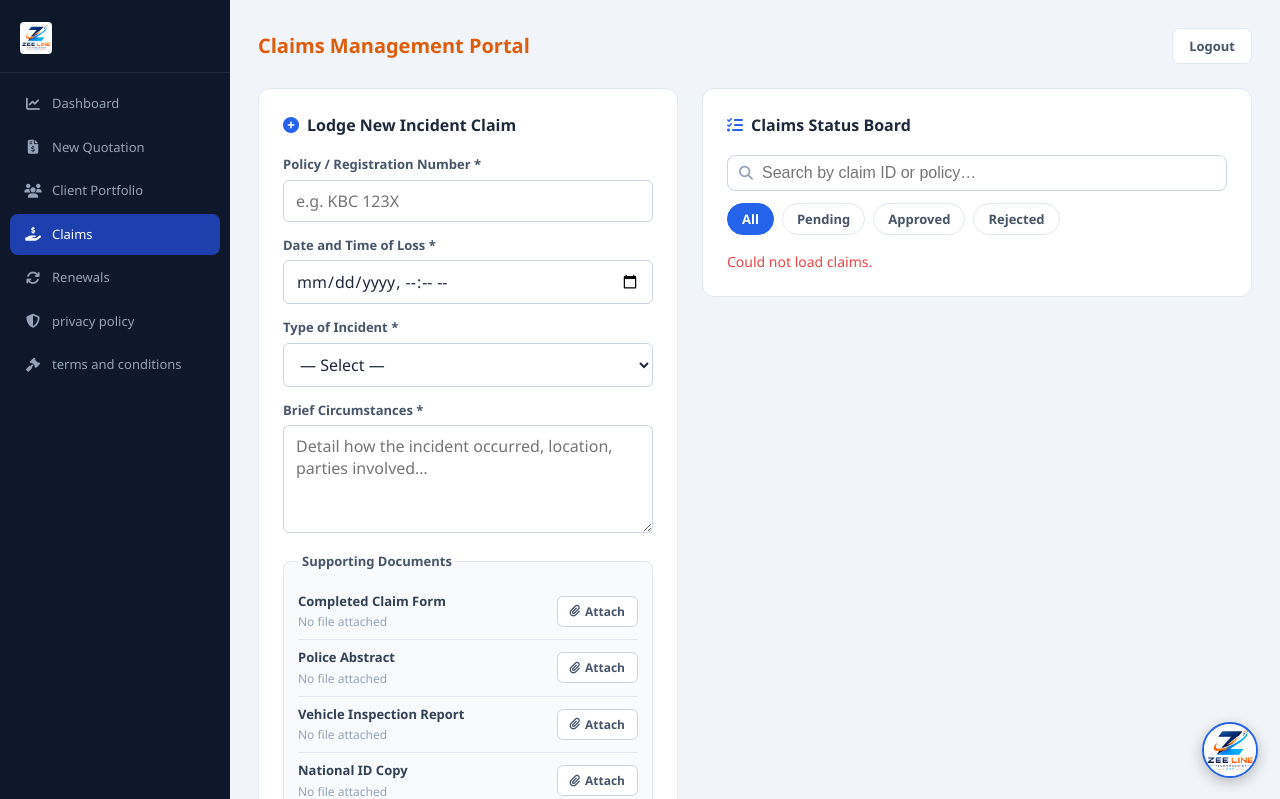
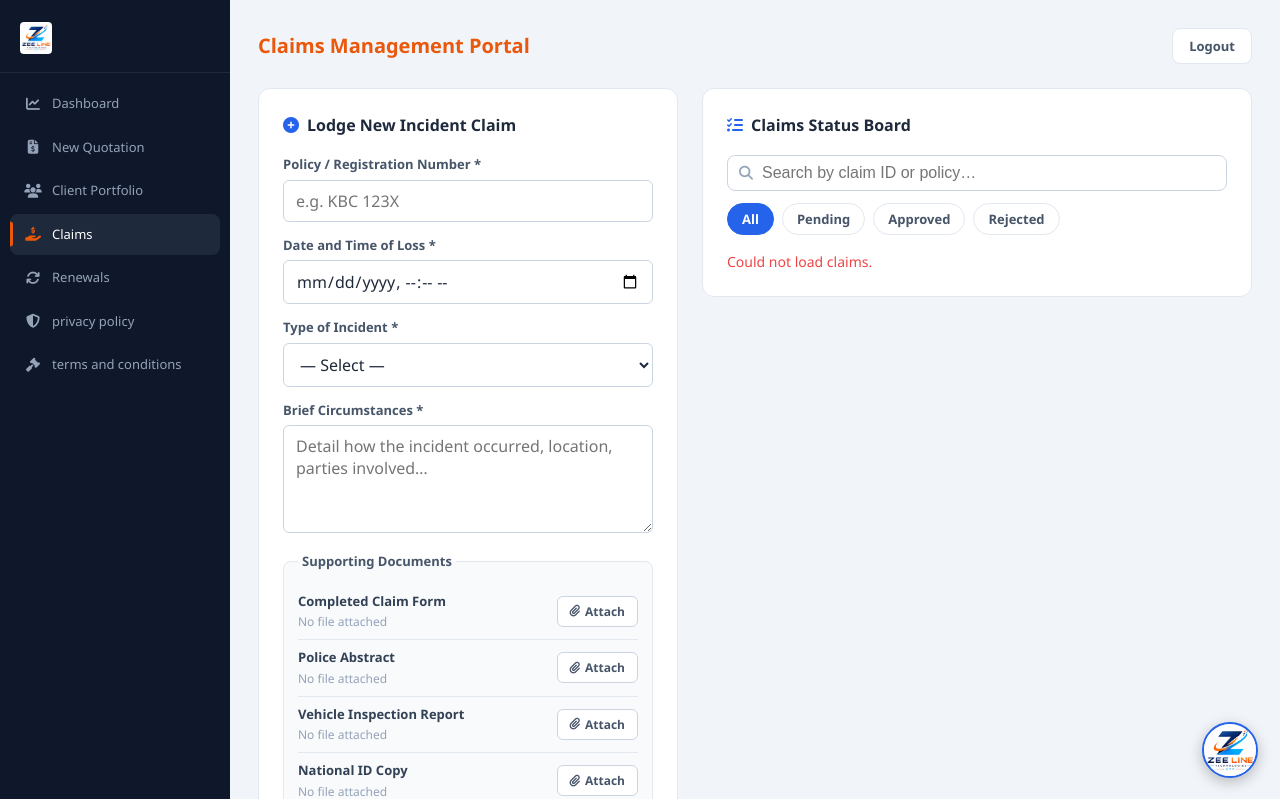
Before and after one commit to hanningtone096-png/zeeline, a Flask app: page /claims in a window 1280 px wide. Shown: the top 799 px of the page. Run offline with Flask 3, Linux system fonts and the light colour scheme; a user stored in the database is signed in; parts of the project's set-up code (start-up, migrations or seed data) failed here and were passed over; some libraries are stand-ins or nearby versions.

Commit message:
Unify login/dashboard brand identity with shared orange accent
Consolidate the two mismatched oranges (#ef4102 login / #de5d0d dashboard)
into a single brand orange and thread it into the dashboard as the
"action" accent so the login reads as the bold front door of the same
product rather than a different one.

- Add :root brand tokens (orange/blue/navy) to dashboard.css
- Active nav item: navy pill + animated orange accent bar + orange icon
- Fix generic button (was black) to brand blue; add .btn-primary orange CTA
- Apply .btn-primary to the screen-primary actions (Check, Approve & issue, Send)
- Login card: shared-orange gradient + navy top accent bridging to sidebar
- Login submit hover: replace broken yellow/maroon with blue→orange handshake

Responsive breakpoints (900/600/380) untouched.

Co-Authored-By: Claude <noreply@anthropic.com>

```diff
--- a/css/dashboard.css
+++ b/css/dashboard.css
@@ -4,6 +4,18 @@
    ============================================================ */
 
 *, *::before, *::after { box-sizing: border-box; margin: 0; padding: 0; }
+
+:root {
+  --brand-orange: #ea580c;       /* unified brand orange (replaces #ef4102 / #de5d0d) */
+  --brand-orange-dark: #c2410c;
+  --brand-orange-light: #f97316;
+  --brand-orange-soft: #fff7ed;  /* tint for hover/focus surfaces */
+  --brand-blue: #2563eb;
+  --brand-blue-dark: #1d4ed8;
+  --navy: #0f172a;
+  --navy-2: #1e293b;
+  --slate-bg: #f1f5f9;
+}
 
 body {
     font-family: 'Segoe UI', -apple-system, BlinkMacSystemFont, Arial, sans-serif;
@@ -62,6 +74,8 @@ body {
 }
 
 .nav-links li a {
+    position: relative;
+    overflow: hidden;
     display: flex;
     align-items: center;
     gap: 10px;
@@ -76,9 +90,22 @@ body {
     white-space: nowrap;
 }
 
+.nav-links li a::before {
+    content: '';
+    position: absolute;
+    left: 0; top: 50%;
+    transform: translateY(-50%);
+    width: 3px; height: 0;
+    background: var(--brand-orange);
+    border-radius: 0 3px 3px 0;
+    transition: height .2s ease;
+}
+
 .nav-links li a:hover  { background: #1e293b; color: #f1f5f9; }
-.nav-links li.active a { background: #1e40af; color: #fff; }
-.nav-links li a i      { width: 18px; text-align: center; font-size: 14px; flex-shrink: 0; }
+.nav-links li.active a { background: #1e293b; color: #fff; }
+.nav-links li.active a::before { height: 60%; }
+.nav-links li.active a i      { color: var(--brand-orange); }
+.nav-links li a i             { width: 18px; text-align: center; font-size: 14px; flex-shrink: 0; }
 
 /* ── Main content ──────────────────────────────────────────── */
 
@@ -104,7 +131,7 @@ body {
 .top-header h2 {
     font-size: 20px;
     font-weight: 700;
-    color: #de5d0d;
+    color: var(--brand-orange);
 }
 
 .logout-btn {
@@ -133,7 +160,7 @@ body {
 
 button {
     padding: 9px 18px;
-    background: #000000;
+    background: var(--brand-blue);
     color: #fff;
     border: none;
     border-radius: 8px;
@@ -148,8 +175,18 @@ button {
     touch-action: manipulation;
 }
 
-button:hover    { background: #1d4ed8; }
+button:hover    { background: var(--brand-blue-dark); }
 button:disabled { opacity: .6; cursor: not-allowed; }
+
+/* The one primary action per screen — brand orange */
+.btn-primary {
+    background: linear-gradient(135deg, var(--brand-orange), var(--brand-orange-dark));
+    box-shadow: 0 4px 12px rgba(234, 88, 12, .28);
+}
+.btn-primary:hover:not(:disabled) {
+    background: linear-gradient(135deg, var(--brand-orange-light), var(--brand-orange));
+    box-shadow: 0 6px 16px rgba(234, 88, 12, .38);
+}
 
 /* ── Cards grid ────────────────────────────────────────────── */
 
--- a/templates/dashboard.html
+++ b/templates/dashboard.html
@@ -61,7 +61,7 @@
             <input type="text" id="doubleInsuranceQuery" placeholder="e.g. KAA 123A or chassis number"
                    style="flex:1; min-width:220px; padding:10px 14px; border:1px solid #e2e8f0; border-radius:8px; font-size:14px;"
                    onkeydown="if(event.key==='Enter') checkDoubleInsurance();">
-            <button onclick="checkDoubleInsurance()" style="padding:10px 20px; background:#2563eb; color:#fff; border:none; border-radius:8px; cursor:pointer; font-weight:600;">
+            <button class="btn-primary" onclick="checkDoubleInsurance()" style="padding:10px 20px; border:none; border-radius:8px; cursor:pointer; font-weight:600;">
                 <i class="fas fa-search"></i> Check
             </button>
         </div>
@@ -264,7 +264,7 @@
         <div style="display:flex;gap:10px;margin-top:16px;justify-content:flex-end;">
             <button type="button" onclick="closeDmvicConfirmModal()" style="padding:10px 18px;background:#f1f5f9;border:none;border-radius:6px;cursor:pointer;">Cancel</button>
             <button type="button" onclick="submitDmvicConfirmation(false)" style="padding:10px 18px;background:#f1f5f9;color:#dc2626;border:none;border-radius:6px;cursor:pointer;font-weight:600;">Reject</button>
-            <button type="button" onclick="submitDmvicConfirmation(true)" style="padding:10px 18px;background:#2563eb;color:#fff;border:none;border-radius:6px;cursor:pointer;font-weight:600;">
+            <button type="button" class="btn-primary" onclick="submitDmvicConfirmation(true)" style="padding:10px 18px;border:none;border-radius:6px;cursor:pointer;font-weight:600;">
                 <i class="fas fa-check"></i> Approve and issue
             </button>
         </div>
@@ -284,7 +284,7 @@
             style="width:100%;margin-top:6px;padding:10px;border:1px solid #e2e8f0;border-radius:8px;font-size:13px;box-sizing:border-box;"></textarea>
         <div style="display:flex;gap:10px;margin-top:16px;justify-content:flex-end;">
             <button onclick="closeDeclarationModal()" style="padding:10px 18px;background:#f1f5f9;border:none;border-radius:8px;cursor:pointer;">Cancel</button>
-            <button onclick="confirmSendDeclaration()" style="padding:10px 18px;background:#2563eb;color:#fff;border:none;border-radius:8px;cursor:pointer;font-weight:600;">
+            <button class="btn-primary" onclick="confirmSendDeclaration()" style="padding:10px 18px;border:none;border-radius:8px;cursor:pointer;font-weight:600;">
                 <i class="fas fa-paper-plane"></i> Send
             </button>
         </div>
```
Also changed, not shown: templates/login.html (+5 -4 lines).
